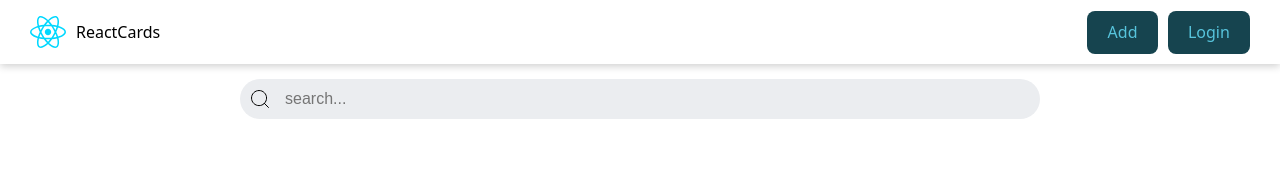
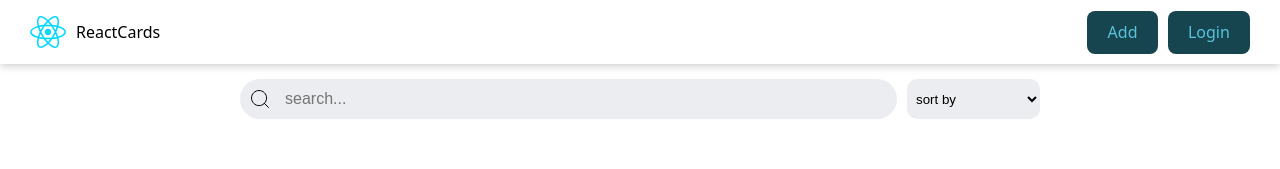
Before and after one commit to SaidahrorMirzaahmed/react-app, a React (Vite) app: page / in a window 1280 px wide. Shown: the top 169 px of the page. Built offline with nearby package versions, Linux system fonts and the light colour scheme; data requests are answered from the project's data file.

Commit message:
Added sorting functionality

```diff
--- a/src/App.jsx
+++ b/src/App.jsx
@@ -1,6 +1,6 @@
 import { BrowserRouter, Route, Routes } from "react-router-dom";
 import { MainLayout } from "./components/MainLayout";
-import HomePage from "./pages/HomePage/HomePage";
+import { HomePage } from "./pages/HomePage";
 import NotFoundPage from "./pages/NotFoundPage/NotFoundPage";
 
 function App() {
--- a/src/components/MainLayout/MainLayout.module.css
+++ b/src/components/MainLayout/MainLayout.module.css
@@ -12,7 +12,7 @@
     flex-grow: 1;
     display: flex;
     flex-direction: column;
-    justify-content: space-between;
+    justify-content:space-between;
     align-items: stretch;
     gap: 20px;
     overflow-y: auto;
--- a/src/pages/HomePage/HomePage.jsx
+++ b/src/pages/HomePage/HomePage.jsx
@@ -1,4 +1,4 @@
-import React, { useState, useEffect } from "react";
+import React, { useState, useEffect, useMemo } from "react";
 import { API_URL } from "../../constants";
 import { QuestionCardList } from "../../components/QuestionCardList";
 import Loader from "../../components/Loader/Loader";
@@ -6,9 +6,10 @@ import { useFetch } from "../../hooks/useFetch";
 import cls from "./HomePage.module.css";
 import { SearchInput } from "../../components/SearchInput";
 
-const HomePage = () => {
+export const HomePage = () => {
   const [questions, setQuestions] = useState([]);
   const [searchValue, setSearchValue] = useState("");
+  const [sortSelectValue, setsortSelectValue] = useState("");
 
   const [getQuestions, isLoading, error] = useFetch(async (url) => {
     const response = await fetch(`${API_URL}/${url}`);
@@ -19,26 +20,44 @@ const HomePage = () => {
     return questions;
   });
 
+  const cards = useMemo(() =>{
+    return questions.filter((c) => c.question.toLowerCase()
+    .includes(searchValue.trim().toLowerCase()))
+  }, [questions, searchValue]);
+
   useEffect(() => {
-    getQuestions("react");
-  }, []);
+    getQuestions(`react?${sortSelectValue}`);
+  }, [sortSelectValue]);
 
   const onSearchChangeHandler = (e) => {
     console.log(e.target.value);
     setSearchValue(e.target.value);
   };
 
+  const onSortSelectChangeHandler = (e) => {
+    setsortSelectValue(e.target.value);
+  }
+
   return (
     <>
       <div className={cls.controlsConatiner}>
         <SearchInput value={searchValue} onChange={onSearchChangeHandler} />
+
+        <select value={sortSelectValue} className={cls.select} onChange={onSortSelectChangeHandler}>
+          <option value="">sort by</option>
+          <hr />
+          <option value="_sort=level">level ASC</option>
+          <option value="_sort=-level">level DESC</option>
+          <option value="_sort=completed">completed ASC</option>
+          <option value="_sort=-completed">completed DESC</option>
+        </select>
       </div>
 
       {isLoading && <Loader />}
       {error && <p>{error}</p>}
-      <QuestionCardList cards={questions} />
+      {cards.length === 0 && <p className={cls.noCardsInfo}>No cards...</p>}
+
+      <QuestionCardList cards={cards} />
     </>
   );
 };
-
-export default HomePage;
--- a/src/pages/HomePage/HomePage.module.css
+++ b/src/pages/HomePage/HomePage.module.css
@@ -8,3 +8,25 @@
     align-items: center;
     gap: 10px;
 }
+
+.noCardsInfo {
+    width: fit-content;
+    margin: 0 auto;
+}
+
+.select {
+    height: 40px;
+    padding: 5px;
+    border-radius: 10px;
+    border: none;
+    outline: none;
+    background-color: var(--card-bg-color);
+    color: var(--text-color);
+    flex-grow: 1;
+}
+
+@media(max-width: 576px) {
+    .controlsContainer {
+        flex-wrap: wrap-reverse;
+    }
+}
```
